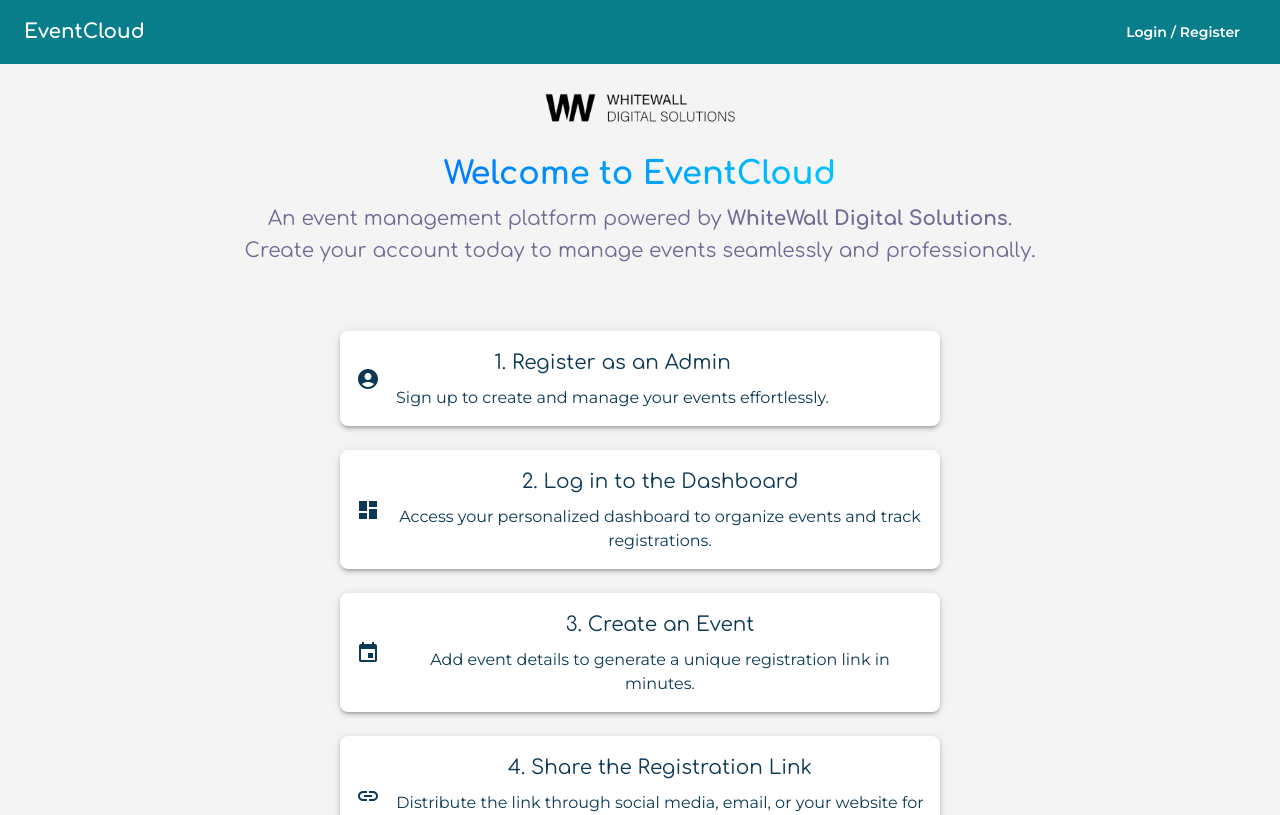
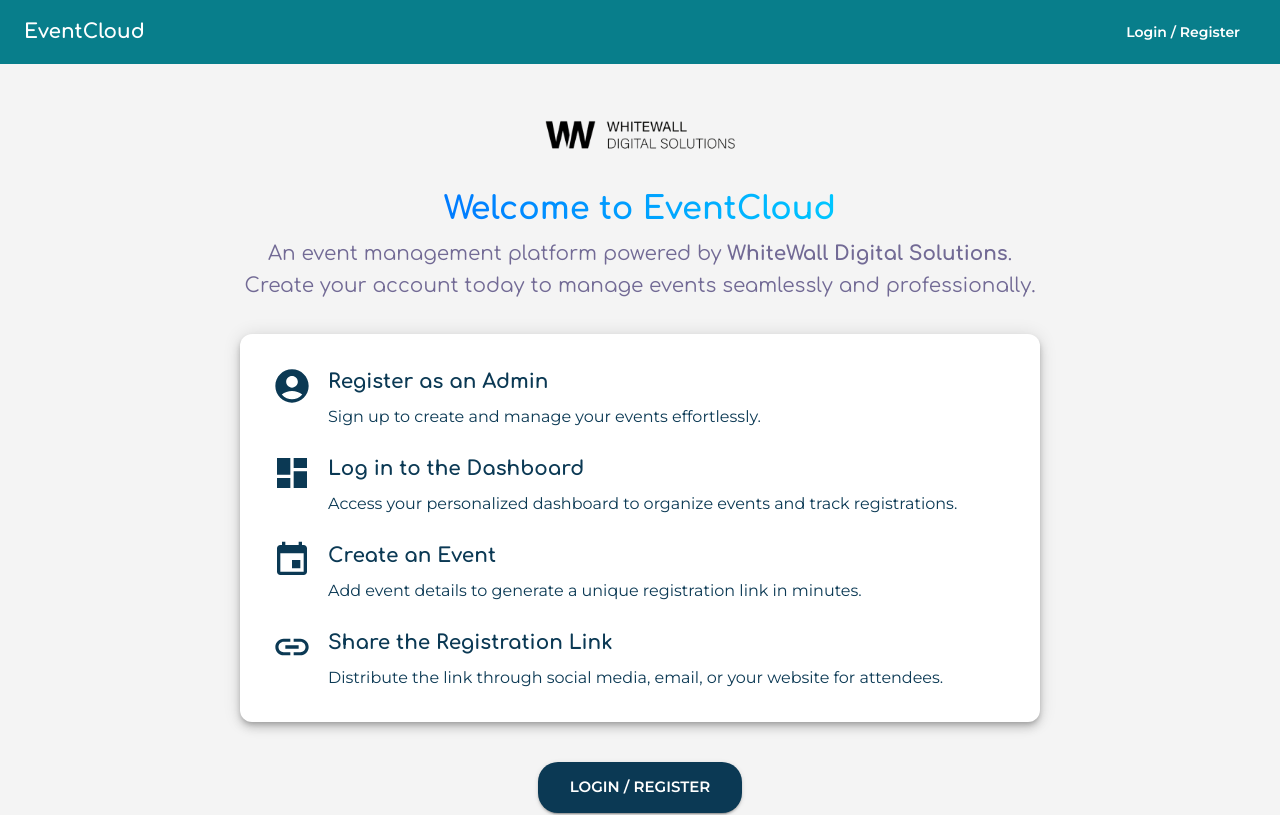
Before and after one commit to wasimakram516/event-registration-frontend, a React (Create React App) app: page / in a window 1280 px wide. Shown: the top 815 px of the page. Built offline with nearby package versions, Linux system fonts and the light colour scheme; no server answers.

Commit message:
updated home

```diff
--- a/src/pages/Home.js
+++ b/src/pages/Home.js
@@ -1,11 +1,11 @@
 import React, { useContext } from "react";
-import { Box, Typography, Button, Stack, Paper, Link } from "@mui/material";
+import { Box, Typography, Button, Paper, Link, Divider } from "@mui/material";
 import { AccountCircle, Dashboard, Event, Link as LinkIcon } from "@mui/icons-material";
 import { AuthContext } from "../context/AuthProvider";
 import WhiteWallLogo from "../assets/WWDS Logo.png";
 
 const Home = () => {
-  const { user } = useContext(AuthContext); // Access user from AuthContext
+  const { user } = useContext(AuthContext);
 
   return (
     <Box
@@ -24,7 +24,7 @@
       {/* WhiteWall Logo */}
       <Box
         sx={{
-          mb: 3,
+          mb: 4,
           display: "flex",
           justifyContent: "center",
         }}
@@ -49,7 +49,11 @@
       >
         Welcome to EventCloud
       </Typography>
-      <Typography variant="h6" gutterBottom sx={{ color: "text.secondary", mb: 4 }}>
+      <Typography
+        variant="h6"
+        gutterBottom
+        sx={{ color: "text.secondary", mb: 4 }}
+      >
         An event management platform powered by{" "}
         <Link
           href="https://www.whitewall.om/"
@@ -64,50 +68,54 @@
         Create your account today to manage events seamlessly and professionally.
       </Typography>
 
-      {/* Instructions Section */}
-      <Stack spacing={3} mt={4} maxWidth="600px">
+      {/* Single Elevated Card */}
+      <Paper
+        elevation={6}
+        sx={{
+          p: 4,
+          width: "100%",
+          maxWidth: "800px",
+          borderRadius: 3,
+          textAlign: "left",
+        }}
+      >
         {[
           {
-            icon: <AccountCircle color="primary" />,
+            icon: <AccountCircle sx={{ fontSize: 40, color: "primary.main" }} />,
             title: "Register as an Admin",
             description: "Sign up to create and manage your events effortlessly.",
           },
           {
-            icon: <Dashboard color="primary" />,
+            icon: <Dashboard sx={{ fontSize: 40, color: "primary.main" }} />,
             title: "Log in to the Dashboard",
-            description: "Access your personalized dashboard to organize events and track registrations.",
+            description:
+              "Access your personalized dashboard to organize events and track registrations.",
           },
           {
-            icon: <Event color="primary" />,
+            icon: <Event sx={{ fontSize: 40, color: "primary.main" }} />,
             title: "Create an Event",
-            description: "Add event details to generate a unique registration link in minutes.",
+            description:
+              "Add event details to generate a unique registration link in minutes.",
           },
           {
-            icon: <LinkIcon color="primary" />,
+            icon: <LinkIcon sx={{ fontSize: 40, color: "primary.main" }} />,
             title: "Share the Registration Link",
-            description: "Distribute the link through social media, email, or your website for attendees.",
+            description:
+              "Distribute the link through social media, email, or your website for attendees.",
           },
         ].map((step, index) => (
-          <Paper
-            key={index}
-            elevation={3}
-            sx={{
-              display: "flex",
-              alignItems: "center",
-              p: 2,
-              borderRadius: 2,
-            }}
-          >
+          <Box key={index} sx={{ display: "flex", alignItems: "flex-start", mb: index < 3 ? 3 : 0 }}>
             {step.icon}
             <Box ml={2}>
-              <Typography variant="h6" gutterBottom>
-                {`${index + 1}. ${step.title}`}
+              <Typography variant="h6" fontWeight="bold" gutterBottom>
+                {step.title}
               </Typography>
               <Typography>{step.description}</Typography>
             </Box>
-          </Paper>
+            {index < 3 && <Divider sx={{ my: 2 }} />}
+          </Box>
         ))}
-      </Stack>
+      </Paper>
 
       {/* Call to Action */}
       <Button
```
